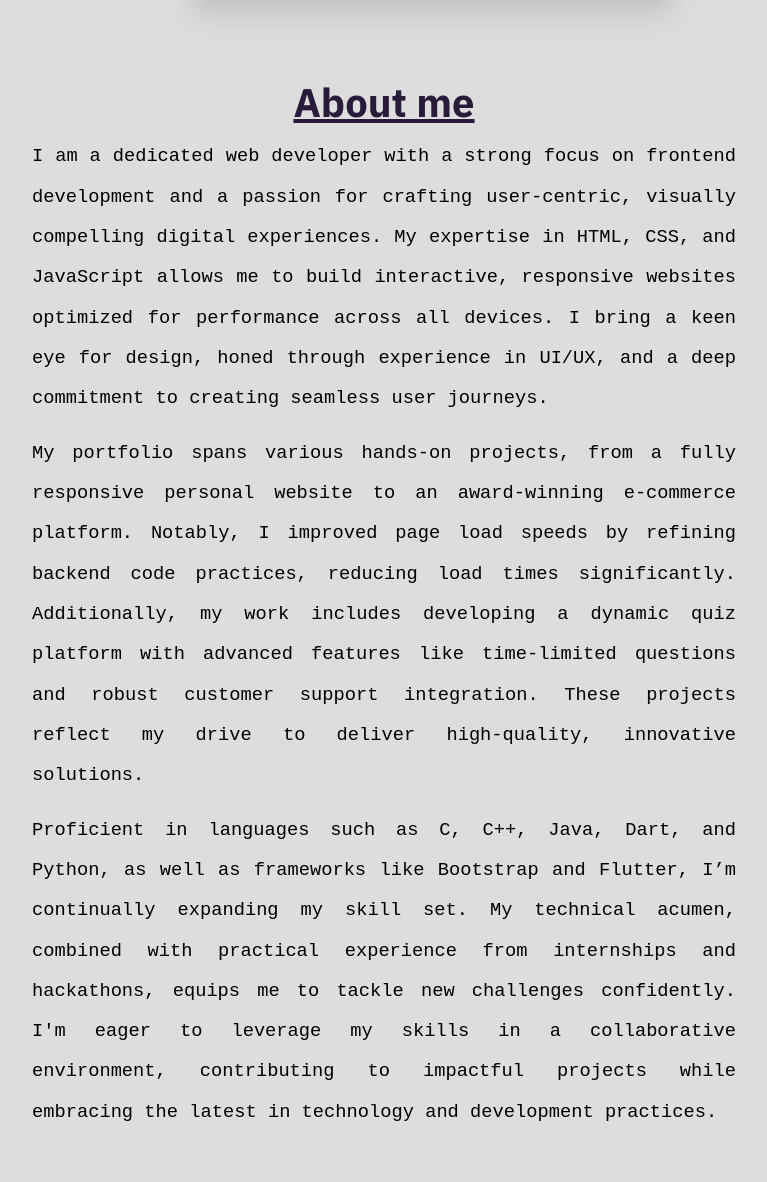
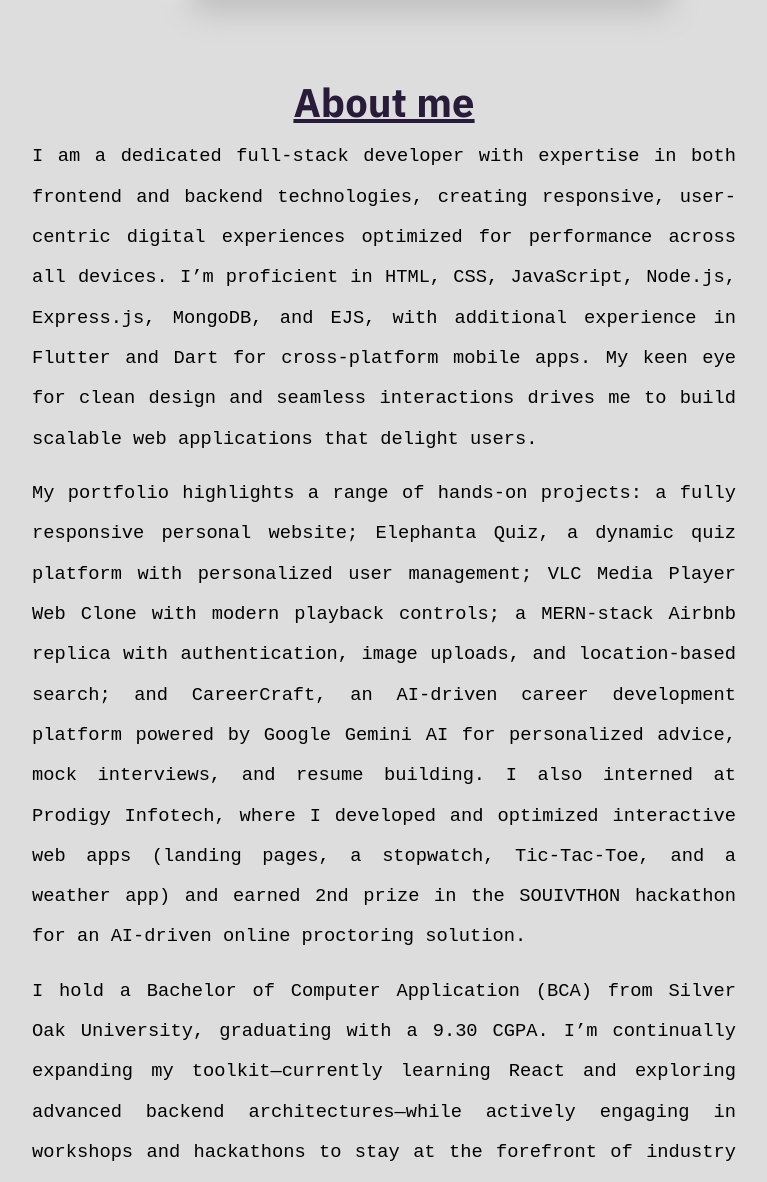
Before and after one commit to mauryajatin45/mauryajatin-s-portfolio, a website: page public/index.html in a window 1280 px wide. Shown: the part 1603-2785 px from the top of the page, without its empty margins (256-1023 px from the left). Drawn offline with Linux system fonts and the light colour scheme; no server answers.

Commit message:
Abount section has been updated, calculaot project has been updated along witht the deletion of Stock Saver project and

```diff
--- a/public/index.html
+++ b/public/index.html
@@ -3,7 +3,8 @@
 
 <head>
   <meta charset="UTF-8" />
-  <meta name="description" content="Jatin Maurya is a passionate Web Developer and Enthusiast. Explore my portfolio to see my skills in front-end and back-end technologies, including HTML, CSS, JavaScript, Python, and more. Check out my projects, experiences, and contact information." />
+  <meta name="description"
+    content="Jatin Maurya is a passionate Web Developer and Enthusiast. Explore my portfolio to see my skills in front-end and back-end technologies, including HTML, CSS, JavaScript, Python, and more. Check out my projects, experiences, and contact information." />
   <meta name="viewport" content="width=device-width, initial-scale=0.9" />
   <title>Jatin Maurya | Web Developer & Enthusiast | Portfolio</title>
   <link rel="preconnect" href="https://fonts.googleapis.com" />
@@ -18,7 +19,8 @@
 
   <!-- Open Graph -->
   <meta property="og:title" content="Jatin Maurya - Full Stack Web Developer & Enthusiast">
-  <meta property="og:description" content="Discover Jatin's portfolio, highlighting his expertise in web development and UI/UX design using HTML, CSS, JavaScript, React, Node.js, Express, and MongoDB.">
+  <meta property="og:description"
+    content="Discover Jatin's portfolio, highlighting his expertise in web development and UI/UX design using HTML, CSS, JavaScript, React, Node.js, Express, and MongoDB.">
   <meta property="og:url" content="https://jatin-maurya-portfolio.netlify.app/">
   <meta property="og:type" content="website">
 </head>
@@ -27,22 +29,24 @@
 <body>
   <div class="home" id="home">
     <div class="nav">
-      <div class="homediv navclass li" id="nav-home"><img loading="lazy" src="/images/Home.png" alt="Home Image" width="30px">
+      <div class="homediv navclass li" id="nav-home"><img loading="lazy" src="/images/Home.png" alt="Home Image"
+          width="30px">
         <p>Home</p>
       </div>
-      <div class="projectsdiv navclass li" id="nav-projects"><img loading="lazy" src="/images/project.png" alt="Projects Image" width="30px">
+      <div class="projectsdiv navclass li" id="nav-projects"><img loading="lazy" src="/images/project.png"
+          alt="Projects Image" width="30px">
         <p>Projects</p>
       </div>
-      <div class="educationdiv navclass li" id="nav-education"><img loading="lazy" src="/images/graduate.png" alt="Education Image"
-          width="30px">
+      <div class="educationdiv navclass li" id="nav-education"><img loading="lazy" src="/images/graduate.png"
+          alt="Education Image" width="30px">
         <p>Education</p>
       </div>
       <div class="gallerydiv navclass li" id="">
         <a href="https://certification-gallery.netlify.app/" target="_blank">
-        <img src="/images/gallery.png" alt="Certification Gallery"
-        width="30px">
+          <img src="/images/gallery.png" alt="Certification Gallery" width="30px">
           <a href="https://certification-gallery.netlify.app/" target="_blank">
-          <p>Certificates</p></a>
+            <p>Certificates</p>
+          </a>
       </div>
     </div>
     <button id="scrollTopBtn" title="Go to top">
@@ -50,7 +54,7 @@
     </button>
     <div class="DownloadCV">
       <a href="./Jatin Maurya.pdf" download="Jatin's Resume.pdf">
-        <div class="button" data-tooltip="Size: 343 KB">
+        <div class="button" data-tooltip="Size: 295 KB">
           <div class="button-wrapper">
             <div class="text">Download CV</div>
             <span class="icon">
@@ -169,7 +173,8 @@
             <p class="skill-name">Git</p>
           </div>
           <div class="skill-box">
-            <img loading="lazy" src="./images/317712_code repository_github_repository_resource_icon.png" alt="GitHub" class="skillimg">
+            <img loading="lazy" src="./images/317712_code repository_github_repository_resource_icon.png" alt="GitHub"
+              class="skillimg">
             <p class="skill-name">GitHub</p>
           </div>
           <div class="skill-box">
@@ -190,25 +195,31 @@
     <div class="aboutme" id="aboutme">
       <h1 class="navtxtprop container-fade-in">About me</h1>
       <p class="container-fade-in">
-        I am a dedicated web developer with a strong focus on frontend development and a passion for crafting
-        user-centric, visually compelling digital experiences. My expertise in HTML, CSS, and JavaScript allows me to
-        build interactive, responsive websites optimized for performance across all devices. I bring a keen eye for
-        design, honed through experience in UI/UX, and a deep commitment to creating seamless user journeys.
+        I am a dedicated full-stack developer with expertise in both frontend and backend technologies, creating
+        responsive, user-centric digital experiences optimized for performance across all devices. I’m proficient in
+        HTML, CSS, JavaScript, Node.js, Express.js, MongoDB, and EJS, with additional experience in Flutter and Dart for
+        cross-platform mobile apps. My keen eye for clean design and seamless interactions drives me to build scalable
+        web applications that delight users.
       </p>
+
       <p class="container-fade-in">
-        My portfolio spans various hands-on projects, from a fully responsive personal website to an award-winning
-        e-commerce platform. Notably, I improved page load speeds by refining backend code practices, reducing load
-        times significantly. Additionally, my work includes developing a dynamic quiz platform with advanced features
-        like time-limited questions and robust customer support integration. These projects reflect my drive to deliver
-        high-quality, innovative solutions.
+        My portfolio highlights a range of hands-on projects: a fully responsive personal website; Elephanta Quiz, a
+        dynamic quiz platform with personalized user management; VLC Media Player Web Clone with modern playback
+        controls; a MERN-stack Airbnb replica with authentication, image uploads, and location-based search; and
+        CareerCraft, an AI-driven career development platform powered by Google Gemini AI for personalized advice, mock
+        interviews, and resume building. I also interned at Prodigy Infotech, where I developed and optimized
+        interactive web apps (landing pages, a stopwatch, Tic-Tac-Toe, and a weather app) and earned 2nd prize in the
+        SOUIVTHON hackathon for an AI-driven online proctoring solution.
       </p>
+
       <p class="container-fade-in">
-        Proficient in languages such as C, C++, Java, Dart, and Python, as well as frameworks like Bootstrap and
-        Flutter, I’m continually expanding my skill set. My technical acumen, combined with practical experience from
-        internships and hackathons, equips me to tackle new challenges confidently. I'm eager to leverage my skills in a
-        collaborative environment, contributing to impactful projects while embracing the latest in technology and
-        development practices.
+        I hold a Bachelor of Computer Application (BCA) from Silver Oak University, graduating with a 9.30 CGPA. I’m
+        continually expanding my toolkit—currently learning React and exploring advanced backend architectures—while
+        actively engaging in workshops and hackathons to stay at the forefront of industry trends. With strong
+        communication, collaboration, and UI/UX design skills, I’m eager to contribute to impactful projects in a
+        dynamic, team-oriented environment.
       </p>
+
 
     </div>
     <div class="projects" id="projects">
--- a/public/project.json
+++ b/public/project.json
@@ -55,17 +55,6 @@
     }
   },
   {
-      "title": "Stock Transaction Saver",
-      "image": "./images/Stock Market Images.png",
-      "altText": "Stock Transaction Saver",
-      "category": "JavaScript",
-      "description": "Project works as a transaction book for stock market trades. Users can record transactions, track holdings, and monitor profits and losses, all through an intuitive interface that simplifies data entry and enhances investment management.",
-      "links": {
-        "liveDemo": "https://stock-transaction-saver.netlify.app/",
-        "github": "https://github.com/mauryajatin45/Delta-Practise/tree/main/JS/projects/Stock%20Market"
-      }
-    },
-    {
     "title": "VLC web media Player",
     "image": "./images/VLC.png",
     "altText": "VLC media Player",
@@ -97,5 +86,16 @@
       "liveDemo": "/project/react/lotteryGame",
       "github": "https://github.com/mauryajatin45/LotteryGame.git"
     }
+  },
+  {
+    "title": "Calculaotr",
+    "image": "./images/Projects/calculator.png",
+    "altText": "Calculator",
+    "category": "React",
+    "description": "A simple calculator web application built with React and styled using Tailwind CSS. The app features a clean two-column layout with a calculator image on the left and an interactive calculator interface on the right.",
+    "links": {
+      "liveDemo": "/project/react/Calculator",
+      "github": "https://github.com/mauryajatin45/SimpleCalculator.git"
+    }
   }
 ]
```
Also changed, not shown: public/images/Projects/calculator.png (added). Lines whose indentation alone changed are shown as unchanged.
